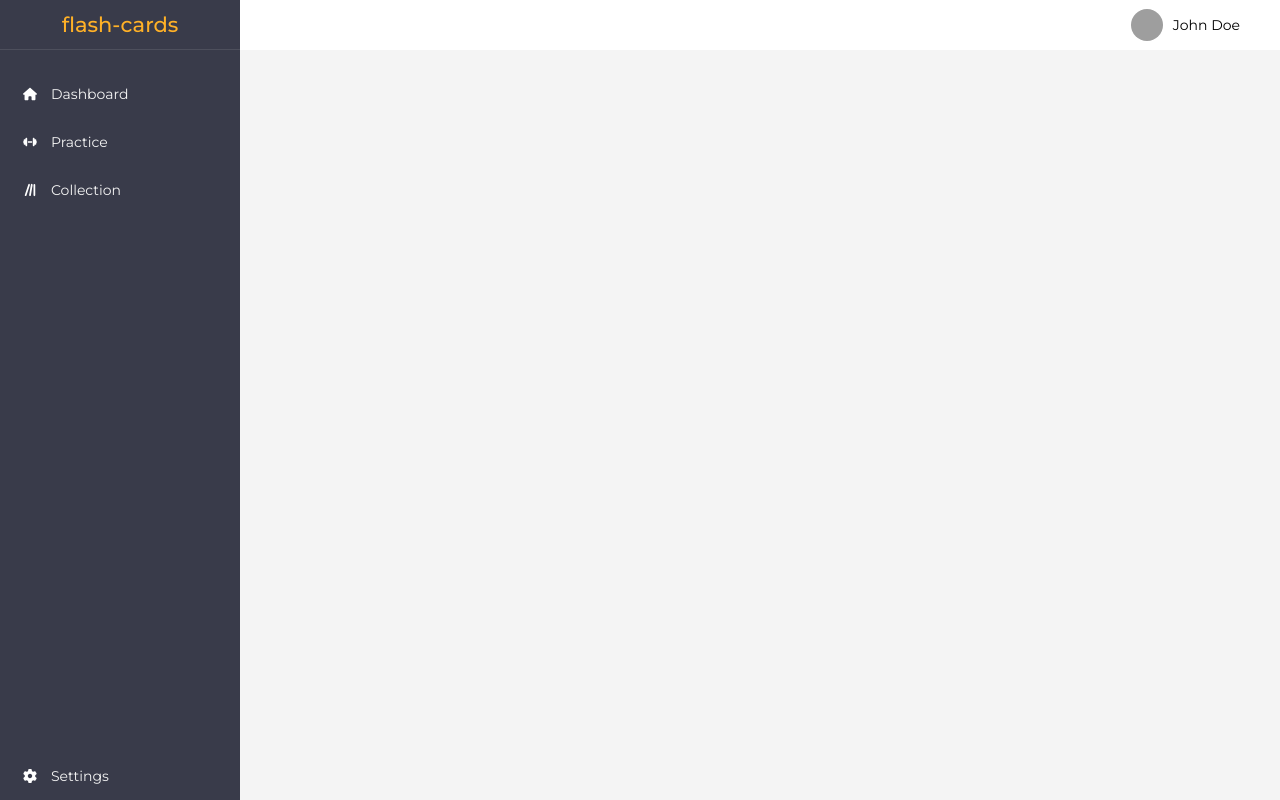
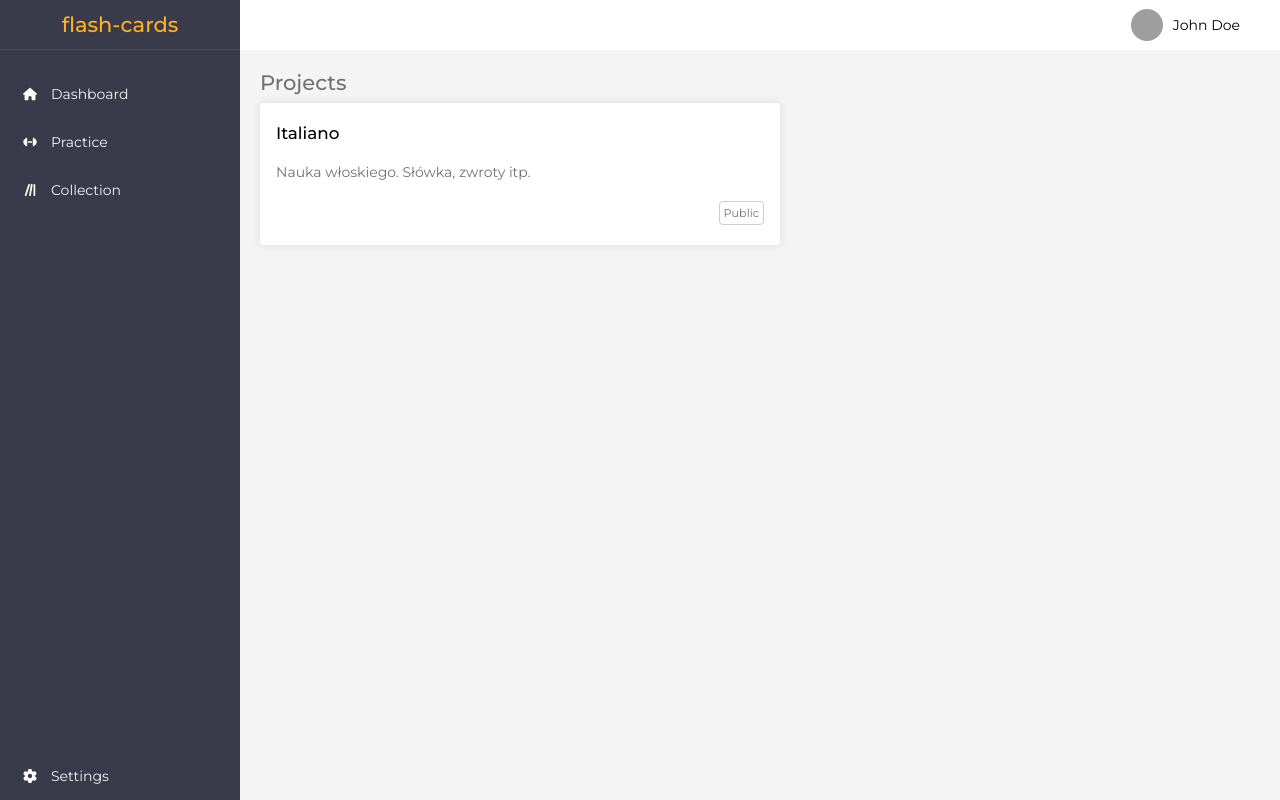
Before and after one commit to dondany/flash-cards, an Angular app in the folder src/main/web/: page /projects in a window 1280 px wide. Before the commit this address led to /. Built offline with nearby package versions, Linux system fonts and the light colour scheme; grey boxes are pictures that could not be loaded.

Commit message:
Frontend - saving all changes to the old view

```diff
--- /dev/null
+++ b/src/main/web/src/app/projects-list/projects-list.component.css
@@ -0,0 +1,79 @@
+* {
+  color: black;
+}
+
+:host(app-projects-list) {
+  width: 100%;
+  height: 100%;
+}
+
+h1 {
+  font-weight: 500;
+  font-size: 1.2rem;
+}
+
+h2 {
+  color: var(--very-dark-gray);
+}
+
+.project-list-container {
+  width: 100%;
+  height: 100%;
+  display: flex;
+  flex-direction: column;
+  justify-content: center;
+  align-items: center;
+}
+
+.panel-top {
+  display: flex;
+  justify-content: space-between;
+  align-items: flex-end;
+}
+
+.title {
+  color: var(--very-dark-gray);
+  font-size: 1.5rem;
+  font-weight: 500;
+}
+
+.panel-main {
+  flex-direction: column;
+  width: 100%;
+  height: 100%;
+  padding: 20px;
+  display: flex;
+  gap: 22px;
+  flex-grow: 1;
+}
+
+.projects-panel {
+  display: flex;
+  flex-direction: column;
+  gap: 8px;
+}
+
+.project-card-wrapper {
+  max-width: 520px;
+  min-height: 140px;
+  background-color: #fff;
+  border-radius: 4px;
+  padding: 20px 16px;
+  display: flex;
+  flex-direction: column;
+  gap: 20px;
+  flex-grow: 1;
+}
+
+.project-card-bottom {
+  display: flex;
+  justify-content: flex-end;
+}
+
+.project-visibility {
+  padding: 4px;
+  color: var(--very-dark-gray);
+  border: 1px solid var(--dark-gray);
+  border-radius: 4px;
+  font-size: 0.8rem;
+}
--- /dev/null
+++ b/src/main/web/src/app/projects-list/projects-list.component.html
@@ -0,0 +1,20 @@
+<div class="project-list-container">
+  <div class="panel-main">
+    <div class="projects-panel">
+      <div class="panel-top">
+        <div class="title">
+          Projects
+        </div>
+      </div>
+      <div class="panel-mid">
+        <div class="project-card-wrapper panel">
+          <h1>Italiano</h1>
+          <h2>Nauka włoskiego. Słówka, zwroty itp.</h2>
+          <div class="project-card-bottom">
+            <div class="project-visibility">Public</div>
+          </div>
+        </div>
+      </div>
+    </div>
+  </div>
+</div>
--- /dev/null
+++ b/src/main/web/src/app/projects-list/projects-list.component.ts
@@ -0,0 +1,15 @@
+import { Component, OnInit } from '@angular/core';
+
+@Component({
+  selector: 'app-projects-list',
+  templateUrl: './projects-list.component.html',
+  styleUrls: ['./projects-list.component.css']
+})
+export class ProjectsListComponent implements OnInit {
+
+  constructor() { }
+
+  ngOnInit(): void {
+  }
+
+}
--- a/src/main/web/src/app/side-bar/side-bar.component.html
+++ b/src/main/web/src/app/side-bar/side-bar.component.html
@@ -40,7 +40,7 @@
           <path
             d="M495.9 166.6c3.2 8.7 .5 18.4-6.4 24.6l-43.3 39.4c1.1 8.3 1.7 16.8 1.7 25.4s-.6 17.1-1.7 25.4l43.3 39.4c6.9 6.2 9.6 15.9 6.4 24.6c-4.4 11.9-9.7 23.3-15.8 34.3l-4.7 8.1c-6.6 11-14 21.4-22.1 31.2c-5.9 7.2-15.7 9.6-24.5 6.8l-55.7-17.7c-13.4 10.3-28.2 18.9-44 25.4l-12.5 57.1c-2 9.1-9 16.3-18.2 17.8c-13.8 2.3-28 3.5-42.5 3.5s-28.7-1.2-42.5-3.5c-9.2-1.5-16.2-8.7-18.2-17.8l-12.5-57.1c-15.8-6.5-30.6-15.1-44-25.4L83.1 425.9c-8.8 2.8-18.6 .3-24.5-6.8c-8.1-9.8-15.5-20.2-22.1-31.2l-4.7-8.1c-6.1-11-11.4-22.4-15.8-34.3c-3.2-8.7-.5-18.4 6.4-24.6l43.3-39.4C64.6 273.1 64 264.6 64 256s.6-17.1 1.7-25.4L22.4 191.2c-6.9-6.2-9.6-15.9-6.4-24.6c4.4-11.9 9.7-23.3 15.8-34.3l4.7-8.1c6.6-11 14-21.4 22.1-31.2c5.9-7.2 15.7-9.6 24.5-6.8l55.7 17.7c13.4-10.3 28.2-18.9 44-25.4l12.5-57.1c2-9.1 9-16.3 18.2-17.8C227.3 1.2 241.5 0 256 0s28.7 1.2 42.5 3.5c9.2 1.5 16.2 8.7 18.2 17.8l12.5 57.1c15.8 6.5 30.6 15.1 44 25.4l55.7-17.7c8.8-2.8 18.6-.3 24.5 6.8c8.1 9.8 15.5 20.2 22.1 31.2l4.7 8.1c6.1 11 11.4 22.4 15.8 34.3zM256 336c44.2 0 80-35.8 80-80s-35.8-80-80-80s-80 35.8-80 80s35.8 80 80 80z"/>
         </svg>
-        <a href="#">Settings</a>
+        <a routerLink="/projects">Settings</a>
       </div>
     </li>
   </ul>
--- /dev/null
+++ b/src/main/web/src/project.ts
@@ -0,0 +1,5 @@
+export interface Project {
+  id?: number,
+  name: string,
+  description: string
+}
```
Also changed, not shown: src/main/web/src/app/app.module.ts (+5 -2 lines), src/main/web/src/app/project.service.ts (added, +9 -0 lines), 2 other files (tests, documents, lock files or other folders).
